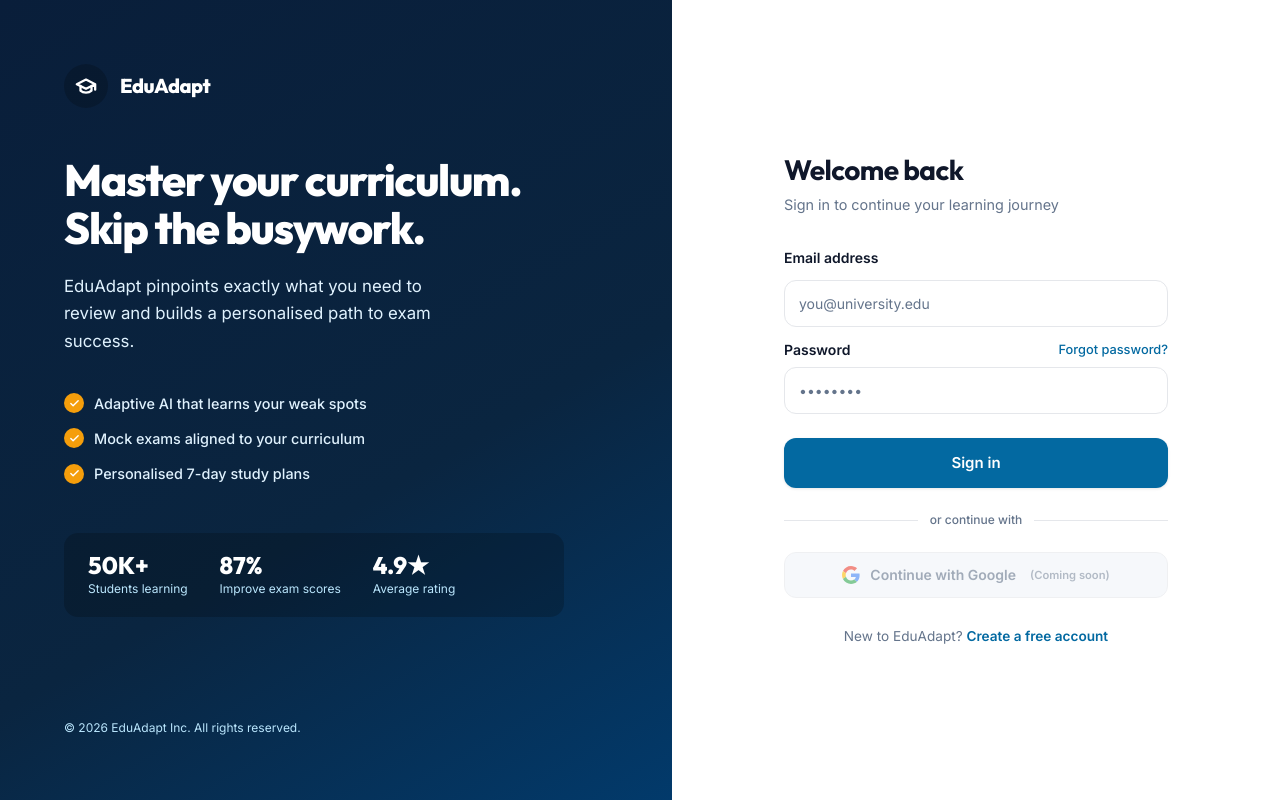
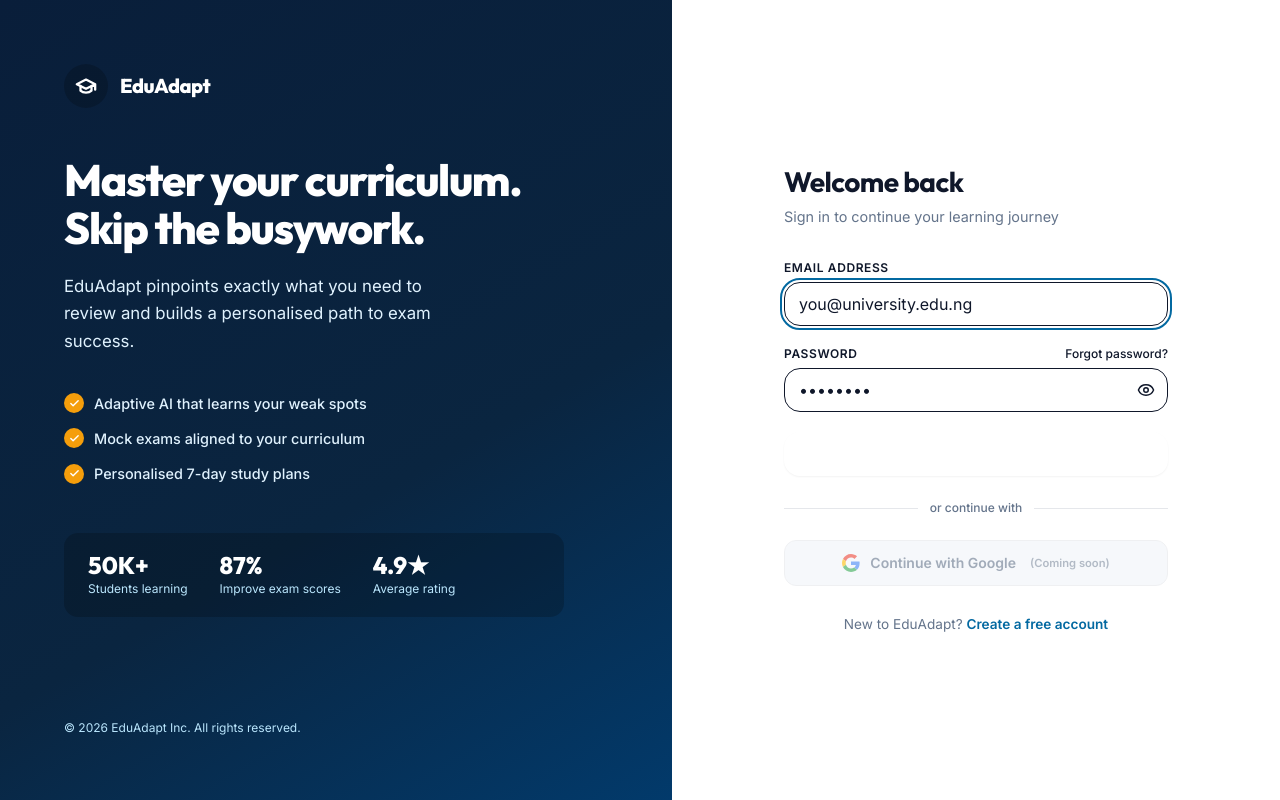
Before and after one commit to koredeowoblow/Ai-Adaptive-exam-preparation-system-frd, a React (Vite) app: page /login in a window 1280 px wide. Built offline with nearby package versions, Linux system fonts and the light colour scheme; no server answers.

Commit message:
feat(auth): batch 1 form fixes, error handling and devtools gating

```diff
--- /dev/null
+++ b/src/features/auth/components/AuthButton.tsx
@@ -0,0 +1,43 @@
+import * as React from 'react';
+import { Loader2 } from 'lucide-react';
+
+export interface AuthButtonProps extends React.ButtonHTMLAttributes<HTMLButtonElement> {
+  isLoading?: boolean;
+  loadingText?: string;
+  variant?: 'primary' | 'secondary';
+}
+
+export const AuthButton: React.FC<AuthButtonProps> = ({
+  children,
+  isLoading = false,
+  loadingText = 'Signing in…',
+  variant = 'primary',
+  disabled,
+  className = '',
+  ...rest
+}) => {
+  const isPrimary = variant === 'primary';
+
+  return (
+    <button
+      disabled={disabled || isLoading}
+      aria-busy={isLoading}
+      className={`w-full min-h-[44px] h-11 px-4 rounded-lg font-medium text-sm inline-flex items-center justify-center gap-2 transition-all cursor-pointer select-none focus:outline-none focus:ring-2 focus:ring-offset-2 disabled:opacity-50 disabled:cursor-not-allowed
+        ${
+          isPrimary
+            ? 'bg-[var(--auth-accent)] hover:bg-[var(--auth-accent-hover)] text-white focus:ring-[var(--auth-accent)] focus:ring-offset-[var(--auth-card-bg)] shadow-sm'
+            : 'bg-[var(--auth-button-secondary-bg)] hover:bg-[var(--auth-button-secondary-hover)] text-[var(--auth-text)] border border-[var(--auth-border)] focus:ring-[var(--auth-accent)] focus:ring-offset-[var(--auth-card-bg)]'
+        } ${className}`}
+      {...rest}
+    >
+      {isLoading ? (
+        <>
+          <Loader2 size={16} className="animate-spin" aria-hidden="true" />
+          <span>{loadingText}</span>
+        </>
+      ) : (
+        children
+      )}
+    </button>
+  );
+};
--- /dev/null
+++ b/src/features/auth/components/AuthInput.tsx
@@ -0,0 +1,86 @@
+import * as React from 'react';
+import { Eye, EyeOff } from 'lucide-react';
+
+export interface AuthInputProps extends React.InputHTMLAttributes<HTMLInputElement> {
+  id: string;
+  label: string;
+  error?: string;
+  onClearError?: () => void;
+  rightElement?: React.ReactNode;
+}
+
+export const AuthInput = React.forwardRef<HTMLInputElement, AuthInputProps>(
+  ({ id, label, type = 'text', error, onClearError, rightElement, className = '', onChange, ...rest }, ref) => {
+    const [showPassword, setShowPassword] = React.useState(false);
+    const isPassword = type === 'password';
+    const computedType = isPassword ? (showPassword ? 'text' : 'password') : type;
+
+    const handleChange = (e: React.ChangeEvent<HTMLInputElement>) => {
+      if (onClearError) {
+        onClearError();
+      }
+      if (onChange) {
+        onChange(e);
+      }
+    };
+
+    return (
+      <div className="w-full">
+        <div className="flex items-center justify-between mb-1.5">
+          <label
+            htmlFor={id}
+            className="block text-xs font-semibold uppercase tracking-wider text-[var(--auth-text-muted)] select-none"
+          >
+            {label}
+          </label>
+          {rightElement}
+        </div>
+
+        <div className="relative flex items-center">
+          <input
+            ref={ref}
+            id={id}
+            type={computedType}
+            onChange={handleChange}
+            aria-invalid={!!error}
+            aria-describedby={error ? `${id}-error` : undefined}
+            className={`w-full h-11 px-3.5 rounded-lg border text-[16px] leading-normal transition-colors outline-none
+              bg-[var(--auth-input-bg)] text-[var(--auth-text)] placeholder-[var(--auth-placeholder)]
+              ${
+                error
+                  ? 'border-[var(--auth-danger)] focus:ring-2 focus:ring-[var(--auth-danger)] focus:border-[var(--auth-danger)]'
+                  : 'border-[var(--auth-border)] focus:ring-2 focus:ring-[var(--auth-accent)] focus:border-[var(--auth-accent)]'
+              }
+              ${isPassword ? 'pr-11' : ''} ${className}`}
+            {...rest}
+          />
+
+          {isPassword && (
+            <button
+              type="button"
+              onClick={() => setShowPassword((prev) => !prev)}
+              aria-label={showPassword ? 'Hide password' : 'Show password'}
+              aria-pressed={showPassword}
+              className="absolute right-0 top-0 h-11 w-11 flex items-center justify-center text-[var(--auth-text-muted)] hover:text-[var(--auth-text)] transition-colors focus:outline-none focus:ring-2 focus:ring-[var(--auth-accent)] rounded-r-lg"
+            >
+              {showPassword ? <EyeOff size={18} aria-hidden="true" /> : <Eye size={18} aria-hidden="true" />}
+            </button>
+          )}
+        </div>
+
+        {error && (
+          <p
+            id={`${id}-error`}
+            role="alert"
+            className="mt-1.5 text-xs font-medium text-[var(--auth-danger)] flex items-center gap-1.5"
+          >
+            <span aria-hidden="true">●</span>
+            <span>{error}</span>
+          </p>
+        )}
+      </div>
+    );
+  }
+);
+
+AuthInput.displayName = 'AuthInput';
--- a/src/features/auth/components/LoginForm.tsx
+++ b/src/features/auth/components/LoginForm.tsx
@@ -2,126 +2,220 @@ import * as React from 'react';
 import { useForm } from 'react-hook-form';
 import { zodResolver } from '@hookform/resolvers/zod';
 import { z } from 'zod';
-import { useNavigate } from '@tanstack/react-router';
+import { useNavigate, Link } from '@tanstack/react-router';
+import { AlertCircle, RefreshCw } from 'lucide-react';
 import { useLogin } from '../hooks/useLogin';
 import { useDocumentTitle } from '../../../shared/hooks/useDocumentTitle';
-import { Button } from '../../../shared/components/Button';
-import { Input } from '../../../shared/components/Input';
+import { AuthInput } from './AuthInput';
+import { AuthButton } from './AuthButton';
 
 const loginSchema = z.object({
-  email: z.string().email('Please enter a valid email address'),
-  password: z.string().min(6, 'Password must be at least 6 characters'),
+  email: z
+    .string()
+    .trim()
+    .min(1, 'Please enter your email address')
+    .email('Please enter a valid email address'),
+  password: z
+    .string()
+    .min(1, 'Please enter your password')
+    .min(6, 'Password must be at least 6 characters'),
 });
 
 type LoginFormData = z.infer<typeof loginSchema>;
 
+function parseServerErrorMessage(error: any): { message: string; isNetworkError: boolean } {
+  if (!error) return { message: '', isNetworkError: false };
+
+  if (
+    error.code === 'ECONNABORTED' ||
+    error.message?.includes('Network Error') ||
+    !error.response
+  ) {
+    return {
+      message: 'Cannot reach the server. Check your connection and try again.',
+      isNetworkError: true,
+    };
+  }
+
+  const status = error.response?.status;
+  if (status === 401) {
+    return {
+      message: 'That email and password do not match.',
+      isNetworkError: false,
+    };
+  }
+  if (status === 429) {
+    return {
+      message: 'Too many attempts. Wait a minute and try again.',
+      isNetworkError: false,
+    };
+  }
+
+  return {
+    message: 'Something went wrong on our side. Try again.',
+    isNetworkError: false,
+  };
+}
+
 export const LoginForm: React.FC = () => {
   useDocumentTitle('Sign In — EduAdapt');
   const navigate = useNavigate();
-  const { mutate: login, isPending, error } = useLogin();
+  const { mutate: login, isPending, error: mutationError, reset: resetMutation } = useLogin();
+  const [serverErrorState, setServerErrorState] = React.useState<{ message: string; isNetworkError: boolean } | null>(null);
 
   const {
     register,
     handleSubmit,
+    clearErrors,
     formState: { errors },
+    getValues,
   } = useForm<LoginFormData>({
     resolver: zodResolver(loginSchema),
+    mode: 'onBlur',
+    reValidateMode: 'onChange',
+    defaultValues: {
+      email: '',
+      password: '',
+    },
   });
 
+  // Keep server error synced with mutation
+  React.useEffect(() => {
+    if (mutationError) {
+      setServerErrorState(parseServerErrorMessage(mutationError));
+    }
+  }, [mutationError]);
+
+  const clearServerError = React.useCallback(() => {
+    if (serverErrorState || mutationError) {
+      setServerErrorState(null);
+      resetMutation();
+    }
+  }, [serverErrorState, mutationError, resetMutation]);
+
   const onSubmit = (data: LoginFormData) => {
+    clearServerError();
     login(data, {
       onSuccess: (res: any) => {
         import('sonner').then(({ toast }) => toast.success('Login successful!'));
         const user = res?.data?.user;
-        if (user?.role === 'admin' || user?.role === 'superAdmin') {
-          navigate({ to: '/admin' });
+        const searchParams = typeof window !== 'undefined' ? new URLSearchParams(window.location.search) : null;
+        const redirectParam = searchParams?.get('redirect') || searchParams?.get('returnTo');
+        const savedRedirect = typeof sessionStorage !== 'undefined' ? sessionStorage.getItem('auth_redirect') : null;
+        if (typeof sessionStorage !== 'undefined') {
+          sessionStorage.removeItem('auth_redirect');
+        }
+
+        const destination = redirectParam || savedRedirect;
+        const isAdmin = user?.role === 'admin' || user?.role === 'superAdmin';
+
+        if (isAdmin) {
+          if (destination && destination.startsWith('/admin')) {
+            navigate({ to: destination as any });
+          } else {
+            navigate({ to: '/admin' });
+          }
         } else {
-          navigate({ to: '/dashboard' });
+          if (destination && !destination.startsWith('/admin') && destination !== '/login' && destination !== '/') {
+            navigate({ to: destination as any });
+          } else if (user?.isOnboarded || user?.departmentId) {
+            navigate({ to: '/dashboard' });
+          } else {
+            navigate({ to: '/onboarding' });
+          }
         }
       },
       onError: (err: any) => {
-        import('sonner').then(({ toast }) => toast.error(err?.response?.data?.message || 'Login failed.'));
-      }
+        setServerErrorState(parseServerErrorMessage(err));
+      },
     });
   };
 
+  const onInvalid = (formErrors: Record<string, any>) => {
+    // Focus first invalid input on submit
+    if (formErrors.email) {
+      document.getElementById('email')?.focus();
+    } else if (formErrors.password) {
+      document.getElementById('password')?.focus();
+    }
+  };
+
+  const hasFieldErrors = Boolean(errors.email || errors.password);
+  // Show server error only if no field validation error is currently showing
+  const visibleServerError = !hasFieldErrors ? serverErrorState : null;
 
   return (
-    <form onSubmit={handleSubmit(onSubmit)} style={{ display: 'flex', flexDirection: 'column', gap: 4 }}>
-
-      <Input
+    <form
+      aria-label="Sign in to EduAdapt"
+      noValidate
+      onSubmit={handleSubmit(onSubmit, onInvalid)}
+      className="flex flex-col gap-5 w-full"
+    >
+      <AuthInput
         label="Email address"
         type="email"
         id="email"
-        placeholder="you@university.edu"
-        autoComplete="email"
-        className="input-premium"
+        placeholder="you@university.edu.ng"
+        autoComplete="username"
+        inputMode="email"
+        autoFocus
+        error={errors.email?.message}
+        onClearError={() => {
+          clearErrors('email');
+          clearServerError();
+        }}
         {...register('email')}
-        error={errors.email?.message}
       />
 
-      {/* Password field with Forgot Password link */}
-      <div style={{ marginBottom: 4 }}>
-        <div style={{ display: 'flex', justifyContent: 'space-between', alignItems: 'center', marginBottom: 6 }}>
-          <label htmlFor="password" style={{ fontWeight: 600, fontSize: '0.875rem', color: 'var(--color-text)' }}>
-            Password
-          </label>
-          <a
-            href="mailto:support@eduadapt.local?subject=Password%20Reset%20Request"
-            className="hover:underline"
-            style={{ fontSize: '0.8rem', color: 'var(--color-primary)', fontWeight: 500, textDecoration: 'none' }}
-            title="Contact administrator support to reset your account password"
+      <AuthInput
+        label="Password"
+        type="password"
+        id="password"
+        placeholder="••••••••"
+        autoComplete="current-password"
+        error={errors.password?.message}
+        onClearError={() => {
+          clearErrors('password');
+          clearServerError();
+        }}
+        rightElement={
+          <Link
+            to={'/forgot-password' as any}
+            className="text-xs text-[var(--auth-accent)] hover:underline focus:outline-none focus:ring-1 focus:ring-[var(--auth-accent)] rounded select-none"
           >
             Forgot password?
-          </a>
-        </div>
-        <input
-          id="password"
-          type="password"
-          placeholder="••••••••"
-          autoComplete="current-password"
-          className={`input input-premium${errors.password ? ' border-danger' : ''}`}
-          aria-invalid={!!errors.password}
-          {...register('password')}
-        />
-        {errors.password && (
-          <span role="alert" style={{ display: 'flex', alignItems: 'center', gap: 4, fontSize: '0.6875rem', fontWeight: 500, color: 'var(--color-danger)', marginTop: 4 }}>
-            <svg width="12" height="12" viewBox="0 0 24 24" fill="none" stroke="currentColor" strokeWidth="2.5" strokeLinecap="round" strokeLinejoin="round" aria-hidden="true">
-              <circle cx="12" cy="12" r="10" /><line x1="12" y1="8" x2="12" y2="12" /><line x1="12" y1="16" x2="12.01" y2="16" />
-            </svg>
-            {errors.password.message}
-          </span>
-        )}
-      </div>
+          </Link>
+        }
+        {...register('password')}
+      />
 
-      {/* API error */}
-      {error && (
-        <div style={{
-          padding: '10px 14px',
-          backgroundColor: 'var(--color-danger-light)',
-          border: '1px solid rgba(220,38,38,0.3)',
-          borderRadius: 'var(--radius-md)',
-          color: 'var(--color-danger)',
-          fontSize: '0.875rem',
-          display: 'flex', alignItems: 'center', gap: 8,
-          marginTop: 4,
-        }}>
-          <svg width="16" height="16" viewBox="0 0 24 24" fill="none" stroke="currentColor" strokeWidth="2" strokeLinecap="round" strokeLinejoin="round" aria-hidden="true">
-            <circle cx="12" cy="12" r="10" /><line x1="12" y1="8" x2="12" y2="12" /><line x1="12" y1="16" x2="12.01" y2="16" />
-          </svg>
-          {(error as {response?: {data?: {message?: string}}})?.response?.data?.message || 'Login failed. Please check your credentials.'}
+      {/* Server error (shown once, above the button) */}
+      {visibleServerError && (
+        <div
+          role="alert"
+          aria-live="polite"
+          className="p-3.5 rounded-lg border border-[var(--auth-danger-border)] bg-[var(--auth-danger-bg)] text-[var(--auth-danger)] text-sm flex items-start gap-2.5"
+        >
+          <AlertCircle size={18} className="shrink-0 mt-0.5" aria-hidden="true" />
+          <div className="flex-1 flex items-center justify-between gap-3">
+            <span>{visibleServerError.message}</span>
+            {visibleServerError.isNetworkError && (
+              <button
+                type="button"
+                onClick={() => onSubmit(getValues())}
+                className="inline-flex items-center gap-1.5 text-xs font-semibold px-2.5 py-1 rounded bg-[var(--auth-danger-border)] hover:bg-[var(--auth-danger)] hover:text-white transition-colors cursor-pointer shrink-0"
+              >
+                <RefreshCw size={12} aria-hidden="true" />
+                <span>Try again</span>
+              </button>
+            )}
+          </div>
         </div>
       )}
 
-      <Button
-        type="submit"
-        size="lg"
-        variant="primary"
-        style={{ width: '100%', marginTop: 16 }}
-        isLoading={isPending}
-      >
-        {isPending ? 'Signing in…' : 'Sign in'}
-      </Button>
+      <AuthButton type="submit" isLoading={isPending} loadingText="Signing in…">
+        Sign in
+      </AuthButton>
     </form>
   );
 };
--- a/src/routes/__root.tsx
+++ b/src/routes/__root.tsx
@@ -71,8 +71,8 @@ function RootComponent() {
       </ErrorBoundary>
       <Toaster position="bottom-center" richColors />
 
-      {/* Devtools only render in development */}
-      {import.meta.env.DEV && (
+      {/* Devtools gated behind explicit env flag */}
+      {import.meta.env.DEV && import.meta.env.VITE_SHOW_DEVTOOLS === 'true' && (
         <>
           <TanStackRouterDevtools position="bottom-right" />
           <ReactQueryDevtools buttonPosition="bottom-left" />
```
